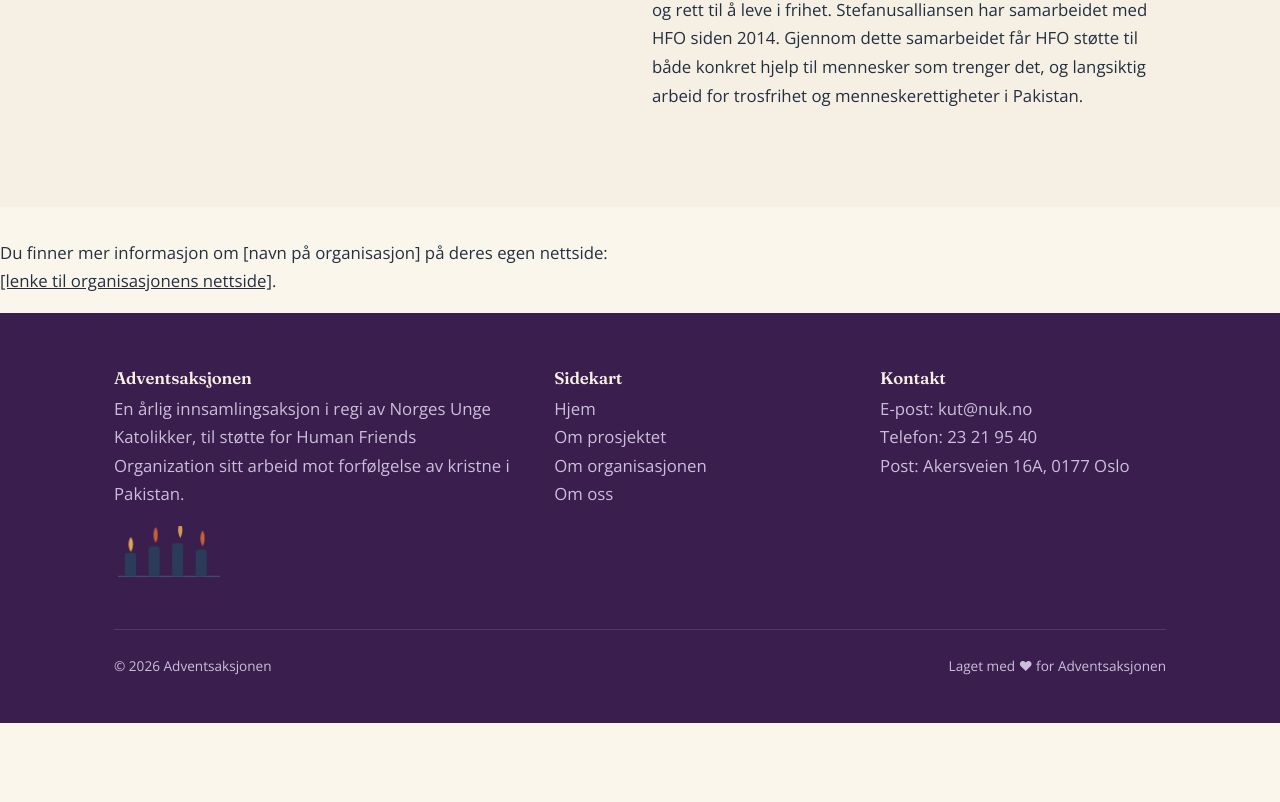
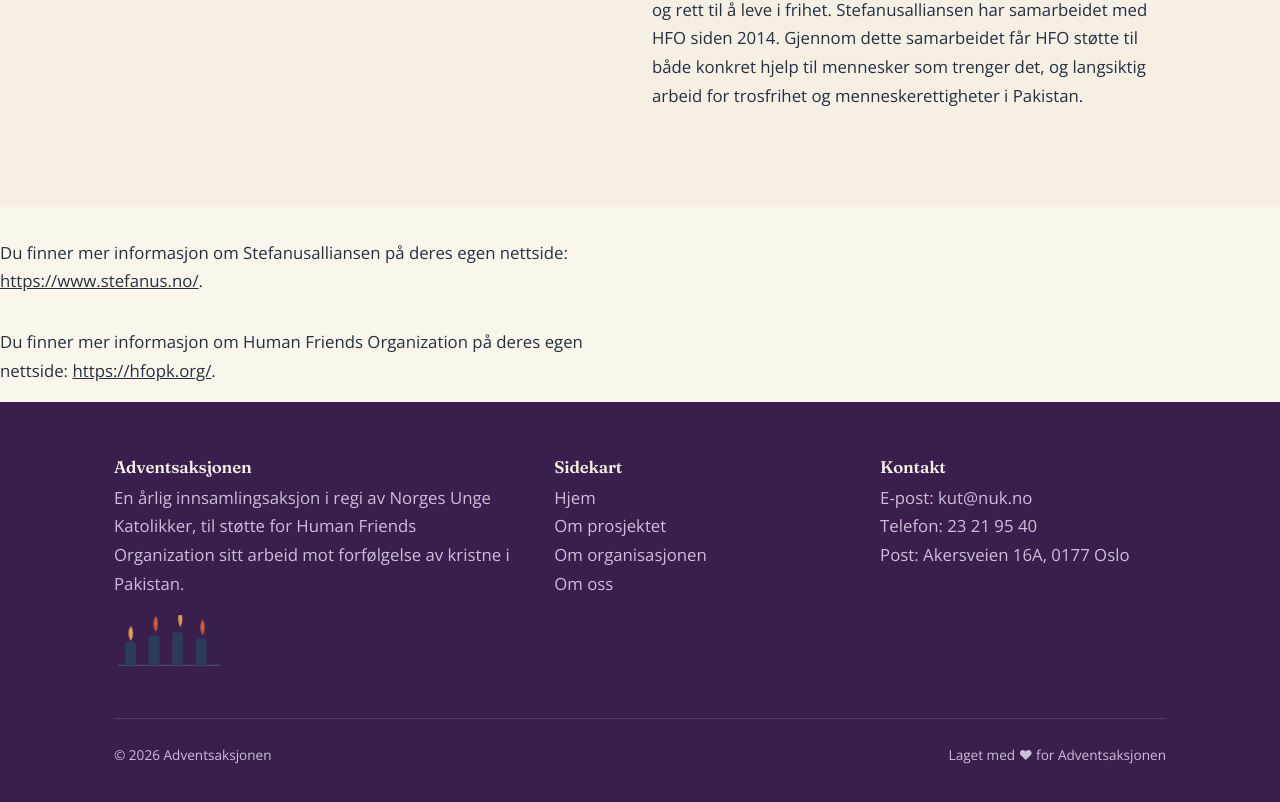
Before and after one commit to Sander-boop/adventsaksjonen-nettside.github.io, a plain HTML site: page organisasjonen.html in a window 1280 px wide. Shown: the part 3048-3850 px from the top of the page. Before the commit the page ends 3771 px from the top, so only its background shows below. Drawn offline with nearby package versions, Linux system fonts and the light colour scheme; a web font is replaced by a local one.

Commit message:
Update organization links in organisasjonen.html

```diff
--- a/organisasjonen.html
+++ b/organisasjonen.html
@@ -175,8 +175,15 @@
   </section>
 
       <p style="margin-top: 2rem;">
-        Du finner mer informasjon om [navn på organisasjon] på deres egen
-        nettside: <a href="https://example.org" target="_blank" rel="noopener">[lenke til organisasjonens nettside]</a>.
+        Du finner mer informasjon om Stefanusalliansen på deres egen
+        nettside: <a href="https://www.stefanus.no/" target="_blank" rel="noopener">https://www.stefanus.no/</a>.
+      </p>
+    </div>
+  </section>
+
+   <p style="margin-top: 2rem;">
+        Du finner mer informasjon om Human Friends Organization på deres egen
+        nettside: <a href="https://hfopk.org/" target="_blank" rel="noopener">https://hfopk.org/</a>.
       </p>
     </div>
   </section>
```
